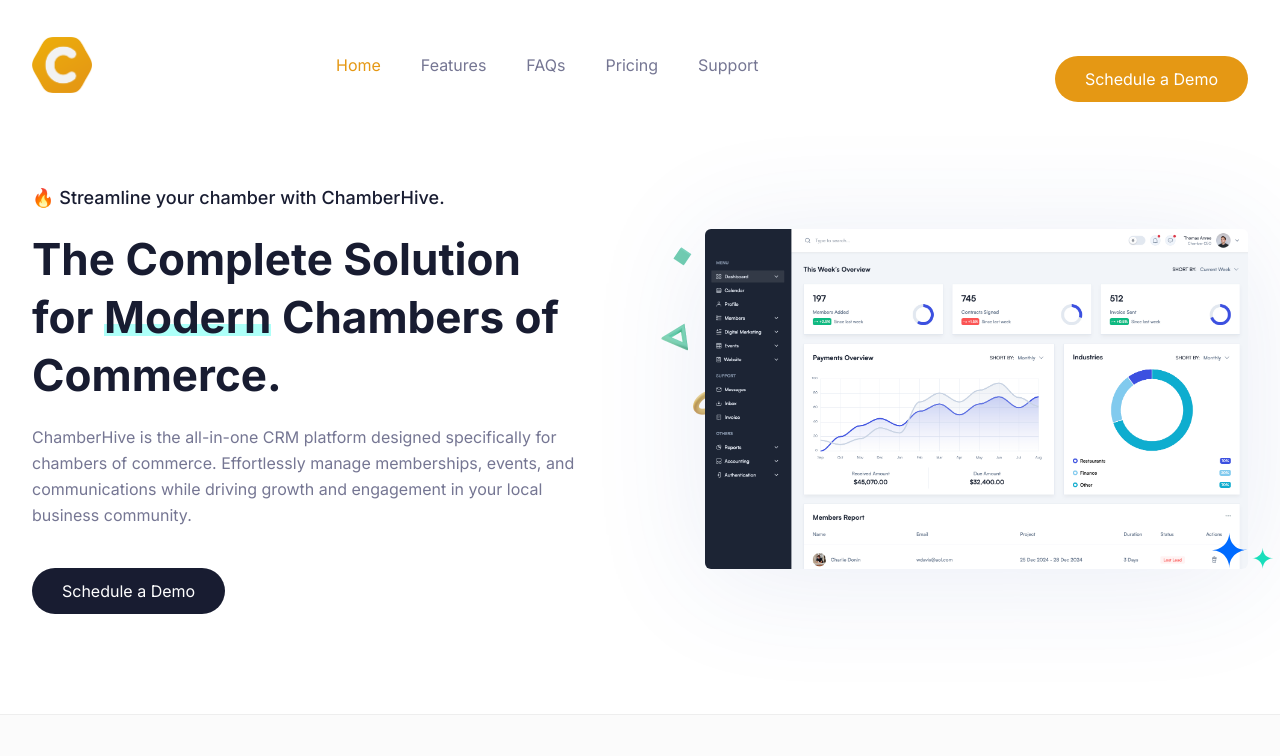
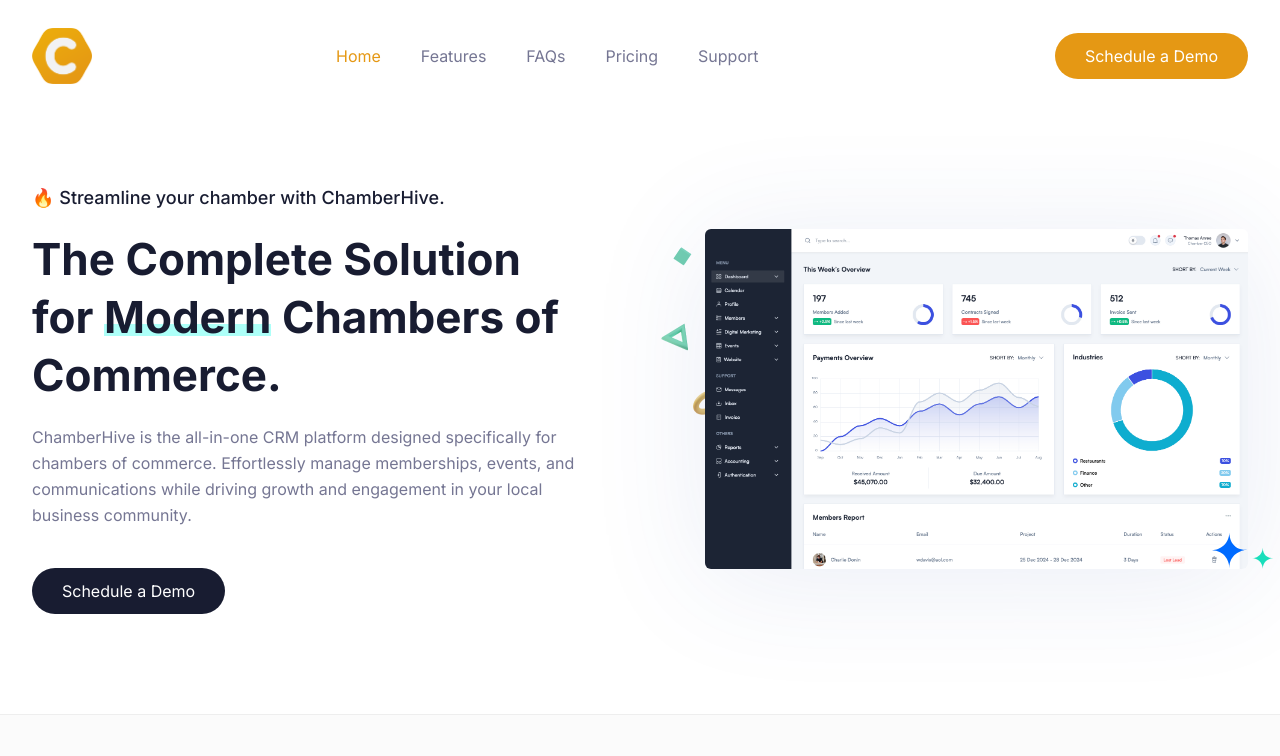
Before and after one commit to chamberhive/www, a plain HTML site: page index.html in a window 1280 px wide. Shown: the top 756 px of the page. Drawn offline with Linux system fonts and the light colour scheme.

Commit message:
Undoing last fix as it skews desktop site a bit.

```diff
--- a/index.html
+++ b/index.html
@@ -55,9 +55,7 @@
           <li><a href="index.html#support" class="hover:text-primary">Support</a></li>
         </ul>
       </nav>
-      <div class="flex items-center gap-6 mt-7 lg:mt-0">
         <a href="https://calendly.com/chamberhive-sales/demo" class="flex items-center justify-center bg-primary hover:bg-primaryho ease-in-out duration-300 text-white text-regular rounded-full py-2.5 px-7.5">Schedule a Demo</a>
-      </div>
       </div>
     </div>
   </div>
```
